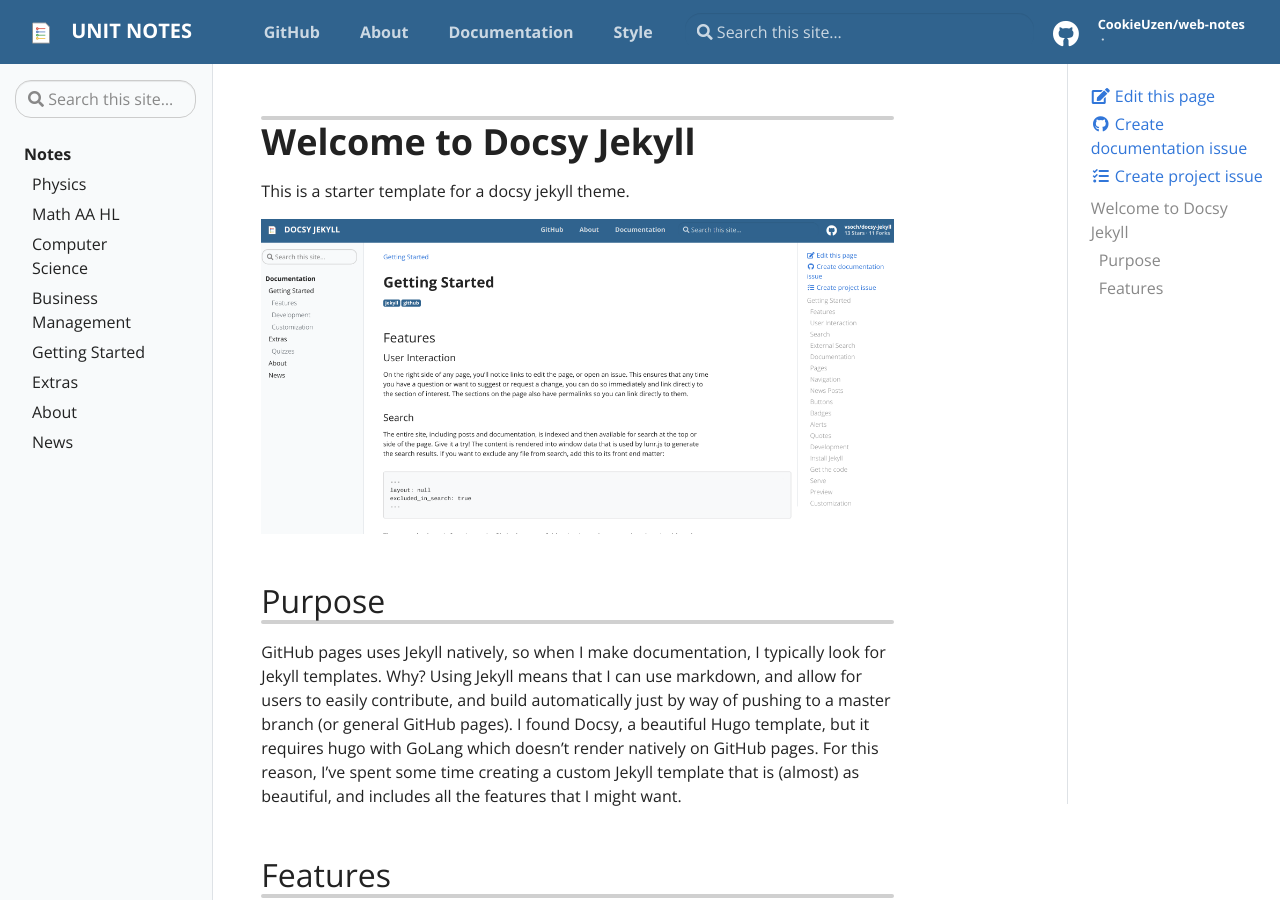
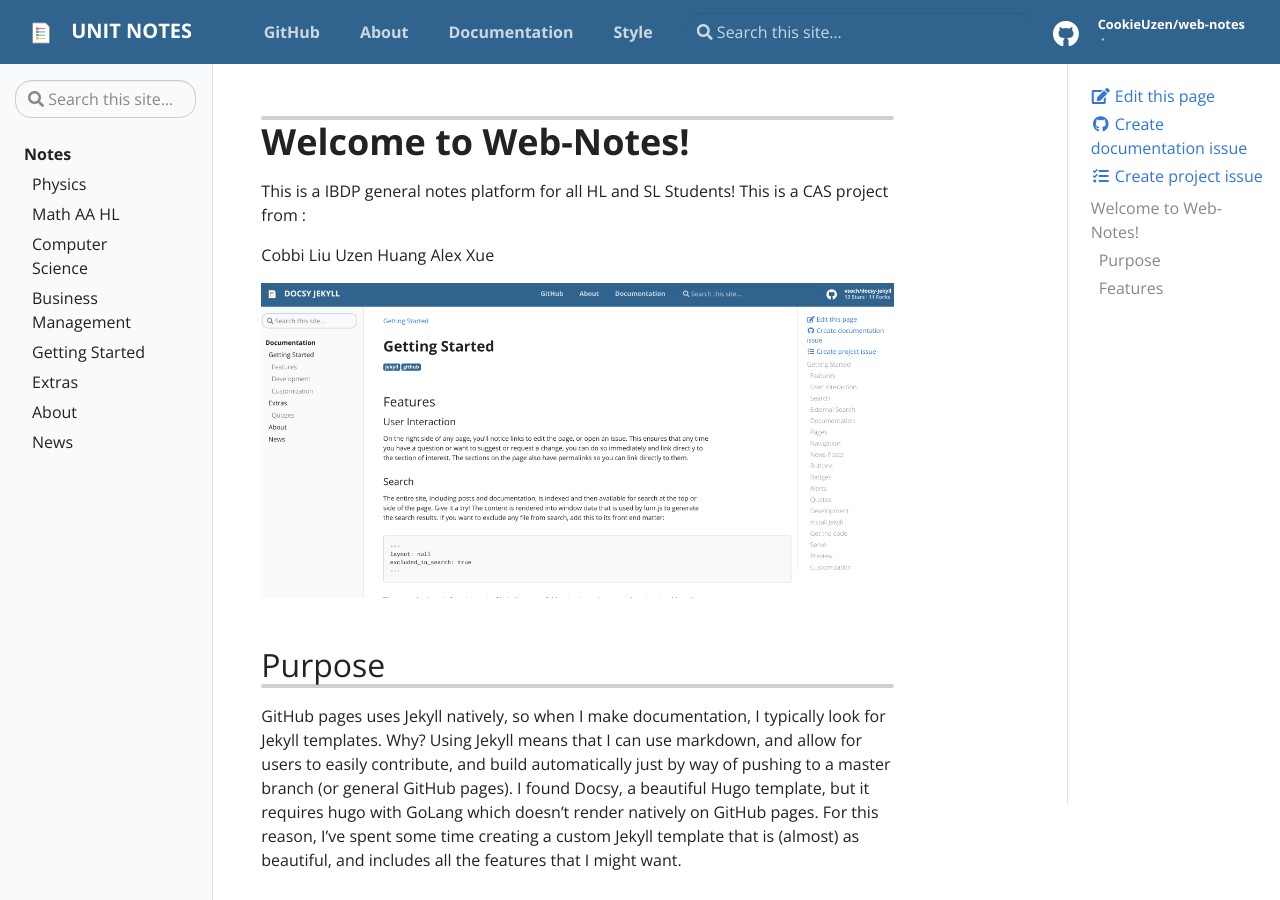
Before and after one commit to CookieUzen/web-notes, a Jekyll site: the page built from pages/index.md, in a window 1280 px wide and 900 px high. Built offline with Jekyll 4.4.1, drawn with Linux system fonts in a browser that asks for light colours; nearby versions of some CDN libraries; comment, search, counter and statistics services are not loaded.

Commit message:
~ Added Authors

```diff
--- a/pages/index.md
+++ b/pages/index.md
@@ -4,9 +4,13 @@ title: Docsy Jekyll Theme
 permalink: /
 ---
 
-# Welcome to Docsy Jekyll
+# Welcome to Web-Notes!
 
-This is a starter template for a docsy jekyll theme.
+This is a IBDP general notes platform for all HL and SL Students! This is a CAS project from :
+
+Cobbi Liu
+Uzen Huang
+Alex Xue
 
 ![assets/img/docsy-jekyll.png](assets/img/docsy-jekyll.png)
 
```
